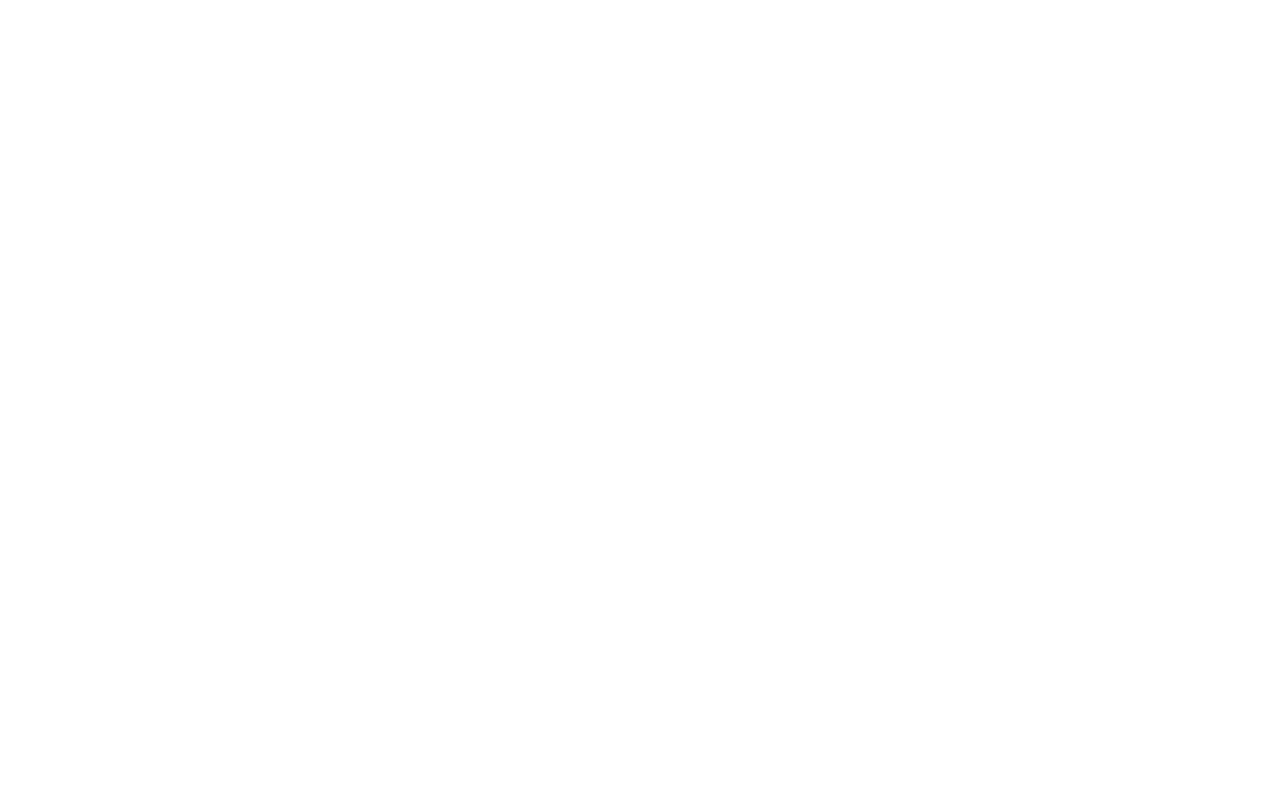
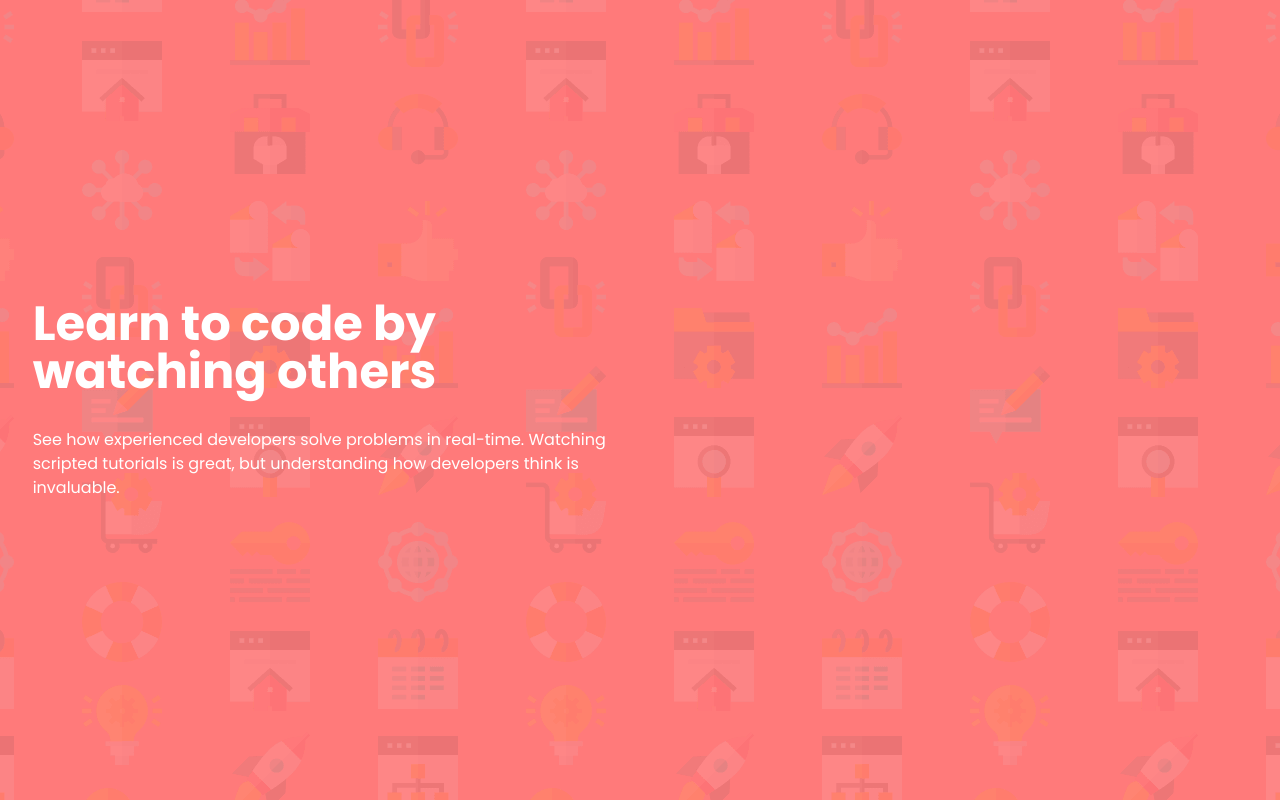
Before and after one commit to Friendlesso/Intro-Component, a React (Vite) app: page / in a window 1280 px wide. Built offline with nearby package versions, Linux system fonts and the light colour scheme.

Commit message:
Finished Title component for the desktop

```diff
--- a/src/App.tsx
+++ b/src/App.tsx
@@ -1,9 +1,12 @@
+import { Title } from "./components/Title/Title"
+
+
 function App() {
 
 
   return (
     <>
-
+      <Title />
     </>
   )
 }
--- /dev/null
+++ b/src/components/Title/Title.tsx
@@ -0,0 +1,8 @@
+export function Title() {
+ return (
+  <div className="flex flex-col justify-center gap-8 w-1/2 p-4 text-white">
+    <h1 className="text-5xl font-bold pr-4">Learn to code by watching others</h1>
+    <p>See how experienced developers solve problems in real-time. Watching scripted tutorials is great, but understanding how developers think is invaluable.</p>
+  </div>
+ )
+}
--- a/src/index.css
+++ b/src/index.css
@@ -1,5 +1,9 @@
 @import url('https://fonts.googleapis.com/css2?family=Poppins:wght@400;500;600;700&display=swap');
 @import 'tailwindcss';
+
+:root {
+  --red-400: hsl(0, 100%, 74%);
+}
 
 body {
   display: flex;
@@ -7,4 +11,5 @@
   align-items: center;
   min-height: 100dvh;
   font-family: 'Poppins';
+  background: url('./assets/bg-intro-desktop.png') center/cover no-repeat var(--red-400);
 }
```
Also changed, not shown: src/assets/bg-intro-desktop.png (added).
